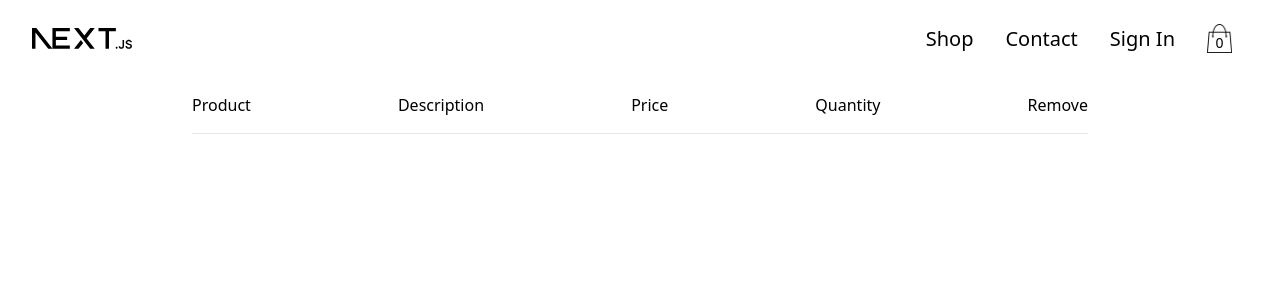
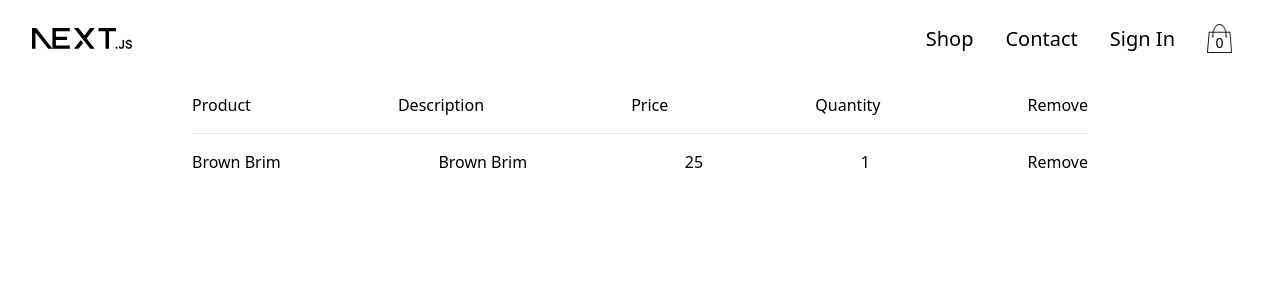
Before and after one commit to jafar-fahimi/next-clothes-store, a Next.js app: page /checkout in a window 1280 px wide. Shown: the top 300 px of the page. Built offline with nearby package versions, Linux system fonts and the light colour scheme.

Commit message:
useDispatch & useSelector added to Checkout.tsx

```diff
--- a/components/redux-toolkit/app/item/itemView.tsx
+++ b/components/redux-toolkit/app/item/itemView.tsx
@@ -13,7 +13,7 @@ export function ItemView() {
   const itemStateArray: Props[] = useSelector(
     (state: { item: { cartItems: Props[] } }) => state.item.cartItems
   );
-  console.log(itemStateArray);
+  // console.log(itemStateArray);
   const iDispatch = useDispatch();
   return (
     <div>
@@ -42,3 +42,11 @@ export function ItemView() {
     </div>
   );
 }
+
+export function AddToCartHandler(props: Props) {
+  const dispatch = useDispatch();
+  const itemStateArray: Props[] = useSelector(
+    (state: { item: { cartItems: Props[] } }) => state.item.cartItems
+  );
+  return [itemStateArray, dispatch(addToCart(props))];
+}
--- a/pages/checkout.tsx
+++ b/pages/checkout.tsx
@@ -1,4 +1,19 @@
-export default function checkout() {
+import { useDispatch, useSelector } from "react-redux";
+
+type Props = {
+  id: number;
+  name: string;
+  imageUrl: string;
+  price: number;
+  qty?: number;
+};
+
+export default function Checkout() {
+  const dispatch = useDispatch();
+  const itemStateArray: Props[] = useSelector(
+    (state: { item: { cartItems: Props[] } }) => state.item.cartItems
+  );
+
   return (
     <section className="max-w-4xl mx-auto">
       <div className="flex justify-between my-4">
@@ -9,6 +24,15 @@ export default function checkout() {
         <span>Remove</span>
       </div>
       <hr />
+      {itemStateArray.map((item) => (
+        <div className="flex justify-between my-4" key={item.id}>
+          <span>{item.name}</span>
+          <span>{item.name}</span>
+          <span>{item.price}</span>
+          <span>{item.qty}</span>
+          <span>Remove</span>
+        </div>
+      ))}
     </section>
   );
 }
```
